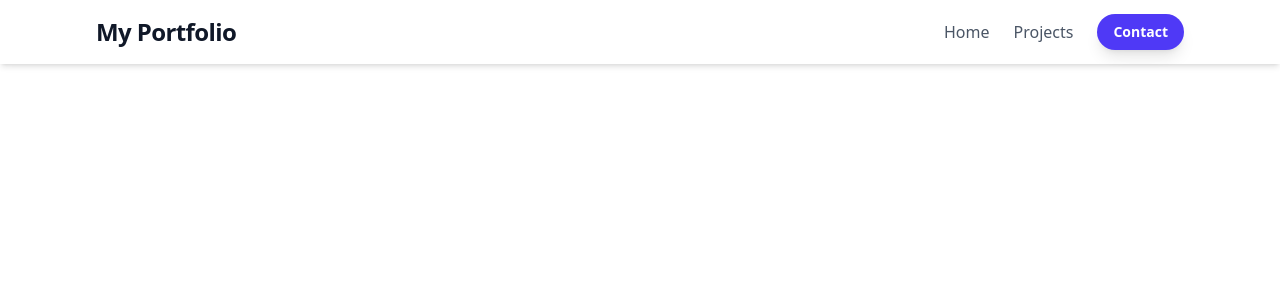
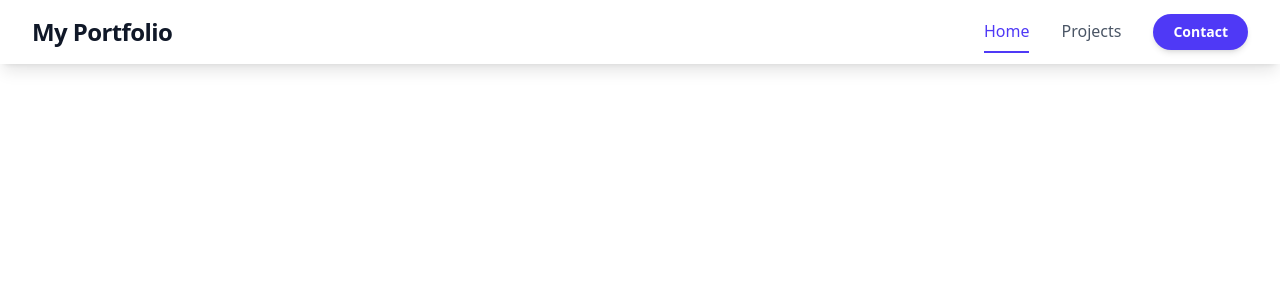
Before and after one commit to alexraju01/react-portfolio, a React (Vite) app: page / in a window 1280 px wide. Shown: the top 300 px of the page. Built offline with nearby package versions, Linux system fonts and the light colour scheme.

Commit message:
Made it response on smaller screens

```diff
--- a/package.json
+++ b/package.json
@@ -11,6 +11,7 @@
   },
   "dependencies": {
     "@tailwindcss/vite": "^4.1.17",
+    "lucide-react": "^0.554.0",
     "react": "^19.2.0",
     "react-dom": "^19.2.0",
     "react-router-dom": "^7.9.6",
--- a/src/components/Header.tsx
+++ b/src/components/Header.tsx
@@ -1,33 +1,88 @@
-import { Link } from "react-router-dom";
+import { useState } from "react";
+import { Link, NavLink, type NavLinkProps } from "react-router-dom";
+import { Menu, X } from "lucide-react";
 
+interface NavLinkItemProps extends Omit<NavLinkProps, "className"> {
+	to: string;
+	children: React.ReactNode;
+	onClick?: () => void;
+}
+const NavLinkItem = ({ to, children, onClick }: NavLinkItemProps) => (
+	<NavLink
+		to={to}
+		onClick={onClick}
+		className={({ isActive }) =>
+			`font-medium transition duration-150 ease-in-out ${
+				isActive
+					? "text-indigo-600 border-b-2 border-indigo-600"
+					: "text-gray-600 hover:text-indigo-600 hover:border-b-2 hover:border-indigo-300 border-b-2 border-transparent"
+			} py-2`
+		}>
+		{children}
+	</NavLink>
+);
+// --- Main Header Component ---
 const Header = () => {
+	const [isOpen, setIsOpen] = useState<boolean>(false);
+
+	const toggleMenu = (): void => setIsOpen(!isOpen);
+
 	return (
-		<header className='bg-white shadow-md sticky top-0 z-50'>
-			<div className='max-w-6xl mx-auto px-4 sm:px-6 lg:px-8 flex justify-between items-center h-16'>
+		<header className='bg-white shadow-lg sticky top-0 z-50'>
+			<div className='max-w-7xl mx-auto px-4 sm:px-6 lg:px-8'>
+				<div className='flex justify-between items-center h-16'>
+					{/* Logo/Title */}
 					<Link
 						to='/'
-					className='text-2xl font-extrabold text-gray-900 tracking-tight transition duration-150 hover:text-indigo-600'>
+						className='text-2xl font-extrabold text-gray-900 tracking-tight hover:text-indigo-600 transition duration-150'>
 						My Portfolio
 					</Link>
 
-				<nav className='flex items-center space-x-6'>
+					{/* Desktop Navigation */}
+					<nav className='hidden md:flex items-center space-x-8'>
+						<NavLinkItem to='/'>Home</NavLinkItem>
+						<NavLinkItem to='/projects'>Projects</NavLinkItem>
+						{/* Contact Button */}
 						<Link
-						className='text-gray-600 hover:text-indigo-600 font-medium transition duration-150 ease-in-out'
-						to='/'>
-						Home
-					</Link>
-					<Link
-						className='text-gray-600 hover:text-indigo-600 font-medium transition duration-150 ease-in-out'
-						to='/projects'>
-						Projects
-					</Link>
-					<Link
-						className='px-4 py-2 text-sm font-semibold text-white bg-indigo-600 rounded-full shadow-lg hover:bg-indigo-700 transition duration-150 ease-in-out hidden sm:inline-block'
-						to='/contact'>
+							to='/contact'
+							className='px-5 py-2 text-sm font-semibold text-white bg-indigo-600 rounded-full shadow-md hover:bg-indigo-700 transition duration-150 ease-in-out'>
 							Contact
 						</Link>
 					</nav>
+
+					{/* Mobile Menu Button (Hamburger) */}
+					<div className='md:hidden'>
+						<button
+							onClick={toggleMenu}
+							className='p-2 text-gray-700 hover:text-indigo-600 transition duration-150'
+							aria-label={isOpen ? "Close menu" : "Open menu"}
+							aria-expanded={isOpen}>
+							{isOpen ? <X size={24} /> : <Menu size={24} />}
+						</button>
 					</div>
+				</div>
+			</div>
+
+			{/* Mobile Menu Panel */}
+			{isOpen && (
+				<div className='md:hidden bg-gray-50 border-t border-gray-200'>
+					<div className='flex flex-col space-y-2 py-3 px-4 sm:px-6'>
+						{/* Mobile Nav Links */}
+						<NavLinkItem to='/' onClick={toggleMenu}>
+							Home
+						</NavLinkItem>
+						<NavLinkItem to='/projects' onClick={toggleMenu}>
+							Projects
+						</NavLinkItem>
+						<Link
+							to='/contact'
+							className='w-full text-center px-5 py-2 mt-2 text-sm font-semibold text-white bg-indigo-600 rounded-lg shadow-md hover:bg-indigo-700 transition duration-150'
+							onClick={toggleMenu}>
+							Contact
+						</Link>
+					</div>
+				</div>
+			)}
 		</header>
 	);
 };
```
Also changed, not shown: 1 other file (tests, documents, lock files or other folders). Lines whose indentation alone changed are shown as unchanged.
